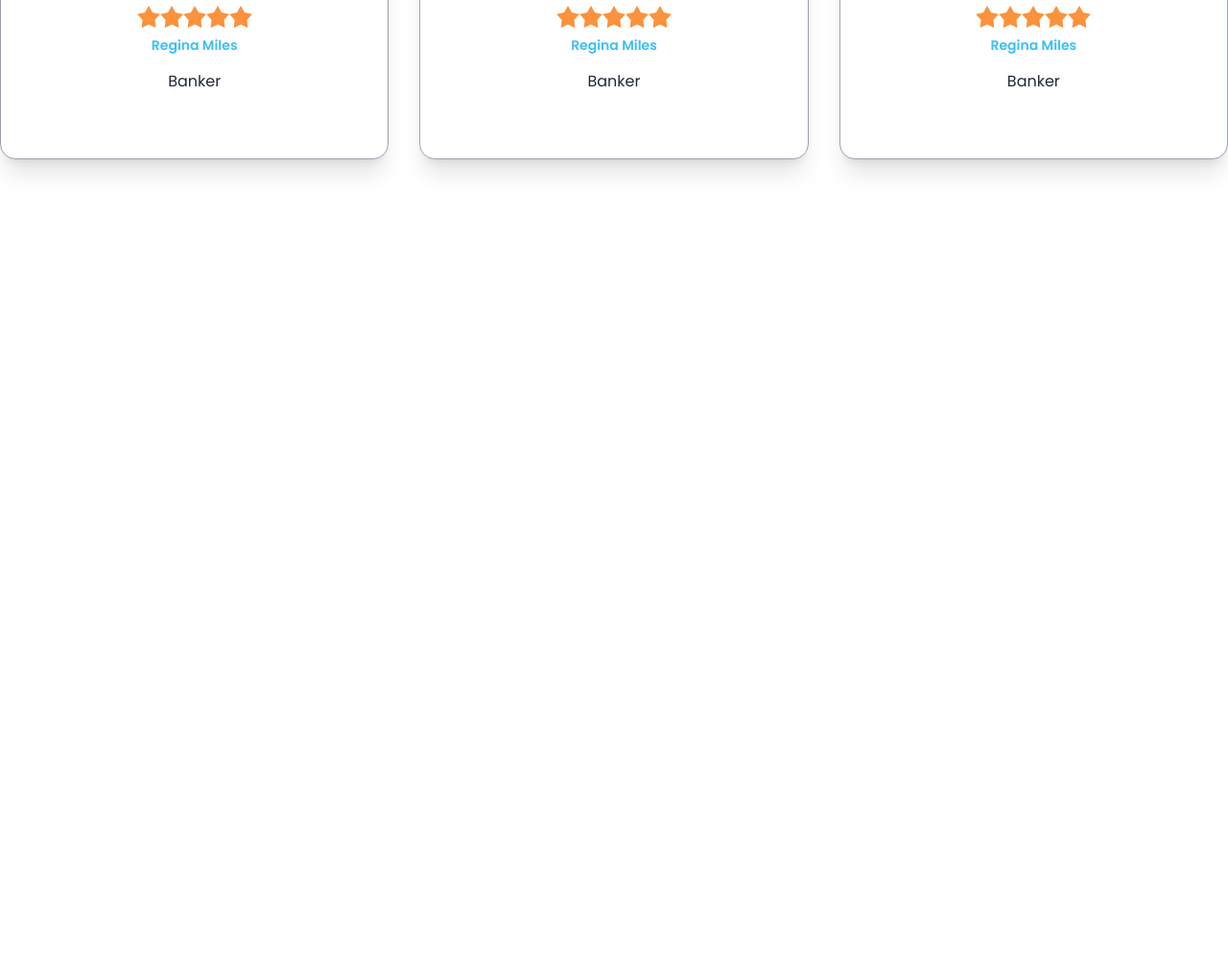
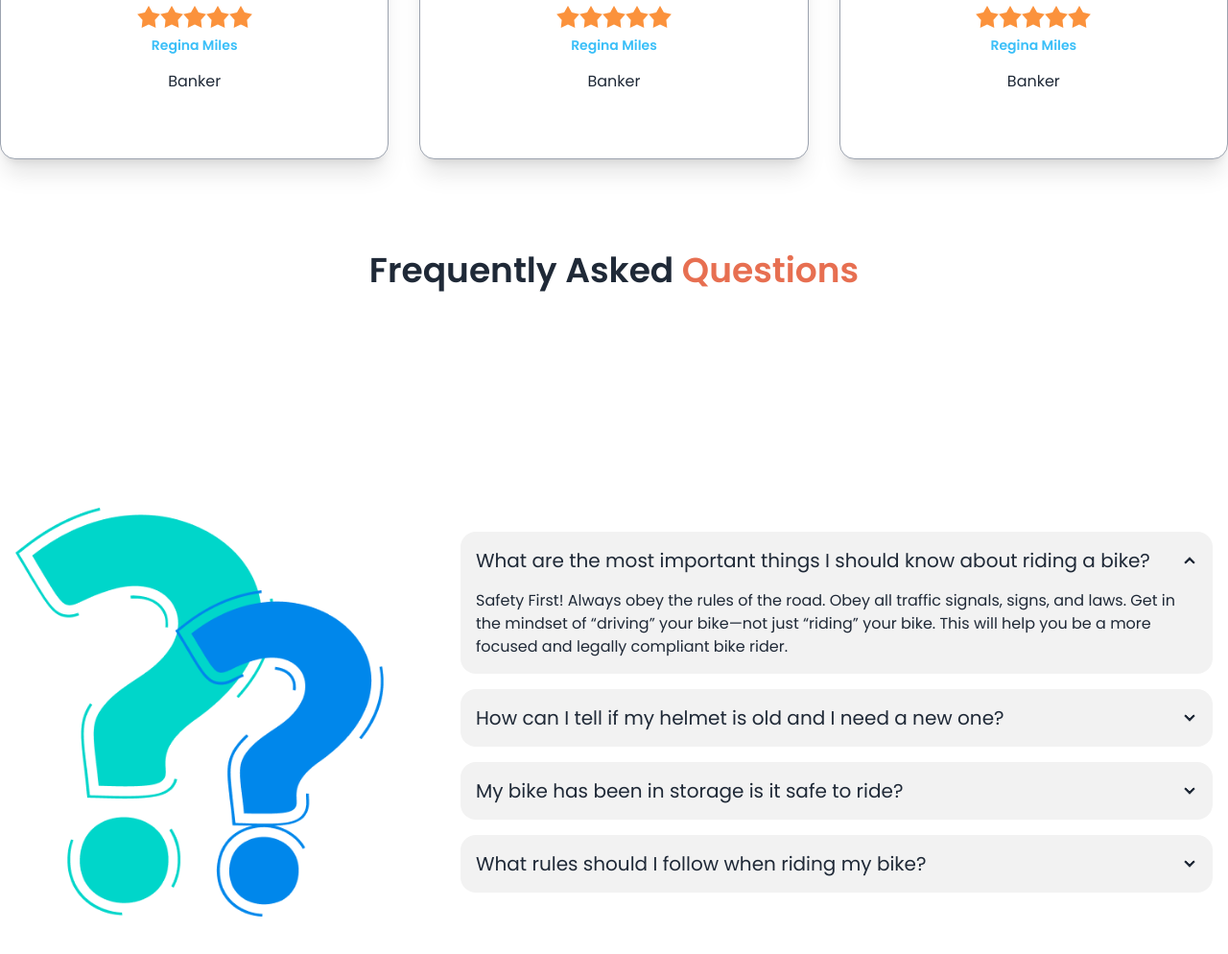
Before and after one commit to shalve37/biker-zone-project, a plain HTML site: page index.html in a window 1280 px wide. Shown: the part 2066-3060 px from the top of the page at 96% size. Before the commit the page ends 2328 px from the top, so only its background shows below. Drawn offline with nearby package versions, Linux system fonts and the light colour scheme; files whose address does not match are found by name.

Commit message:
added the FAQ section

```diff
--- a/index.html
+++ b/index.html
@@ -297,6 +297,54 @@
 
             </div>
         </section>
+        <!-- FAQ section -->
+        <section>
+            <h3 class="text-4xl font-semibold text-center pb-10">Frequently Asked <span class="text-bike-primary">Questions</span></h3>
+            <div class="hero min-h-screen">
+                <div class="hero-content flex-col gap-20 lg:flex-row">
+                  <img src="/images/others/faq.png" class="max-w-sm rounded-lg" />
+                  <div class="flex flex-col gap-4">
+                    <div class="collapse collapse-arrow bg-base-200">
+                            <input type="radio" name="my-accordion-2" checked="checked" />
+                        <div class="collapse-title text-xl font-medium">
+                            <h2>What are the most important things I should
+                                know about riding a bike?</h2>
+                        </div>
+                    <div class="collapse-content">
+                      <p>Safety First! Always obey the rules of the road. Obey all traffic signals, signs, and laws. Get in the mindset of “driving” your bike—not just “riding” your bike. This will help you be a more focused and legally compliant bike rider. </p>
+                    </div>
+                  </div>
+                  <div class="collapse collapse-arrow bg-base-200">
+                    <input type="radio" name="my-accordion-2" />
+                    <div class="collapse-title text-xl font-medium">
+                      <h2>How can I tell if my helmet is old and I need a
+                        new one?</h2>
+                    </div>
+                    <div class="collapse-content">
+                      <p>Safety First! Always obey the rules of the road. Obey all traffic signals, signs, and laws. Get in the mindset of “driving” your bike—not just “riding” your bike. This will help you be a more focused and legally compliant bike rider. </p>
+                    </div>
+                  </div>
+                  <div class="collapse collapse-arrow bg-base-200">
+                    <input type="radio" name="my-accordion-2" />
+                    <div class="collapse-title text-xl font-medium">
+                      <h2>My bike has been in storage is it safe to ride?</h2>
+                    </div>
+                    <div class="collapse-content">
+                      <p>Safety First! Always obey the rules of the road. Obey all traffic signals, signs, and laws. Get in the mindset of “driving” your bike—not just “riding” your bike. This will help you be a more focused and legally compliant bike rider. </p>
+                    </div>
+                  </div>
+                  <div class="collapse collapse-arrow bg-base-200">
+                    <input type="radio" name="my-accordion-2" />
+                    <div class="collapse-title text-xl font-medium">
+                      <h2>What rules should I follow when riding my bike?</h2>
+                    </div>
+                    <div class="collapse-content">
+                      <p>Safety First! Always obey the rules of the road. Obey all traffic signals, signs, and laws. Get in the mindset of “driving” your bike—not just “riding” your bike. This will help you be a more focused and legally compliant bike rider. </p>
+                    </div>
+                  </div>
+                </div>
+              </div>
+        </section>
     </main>
     <footer>
 
```
